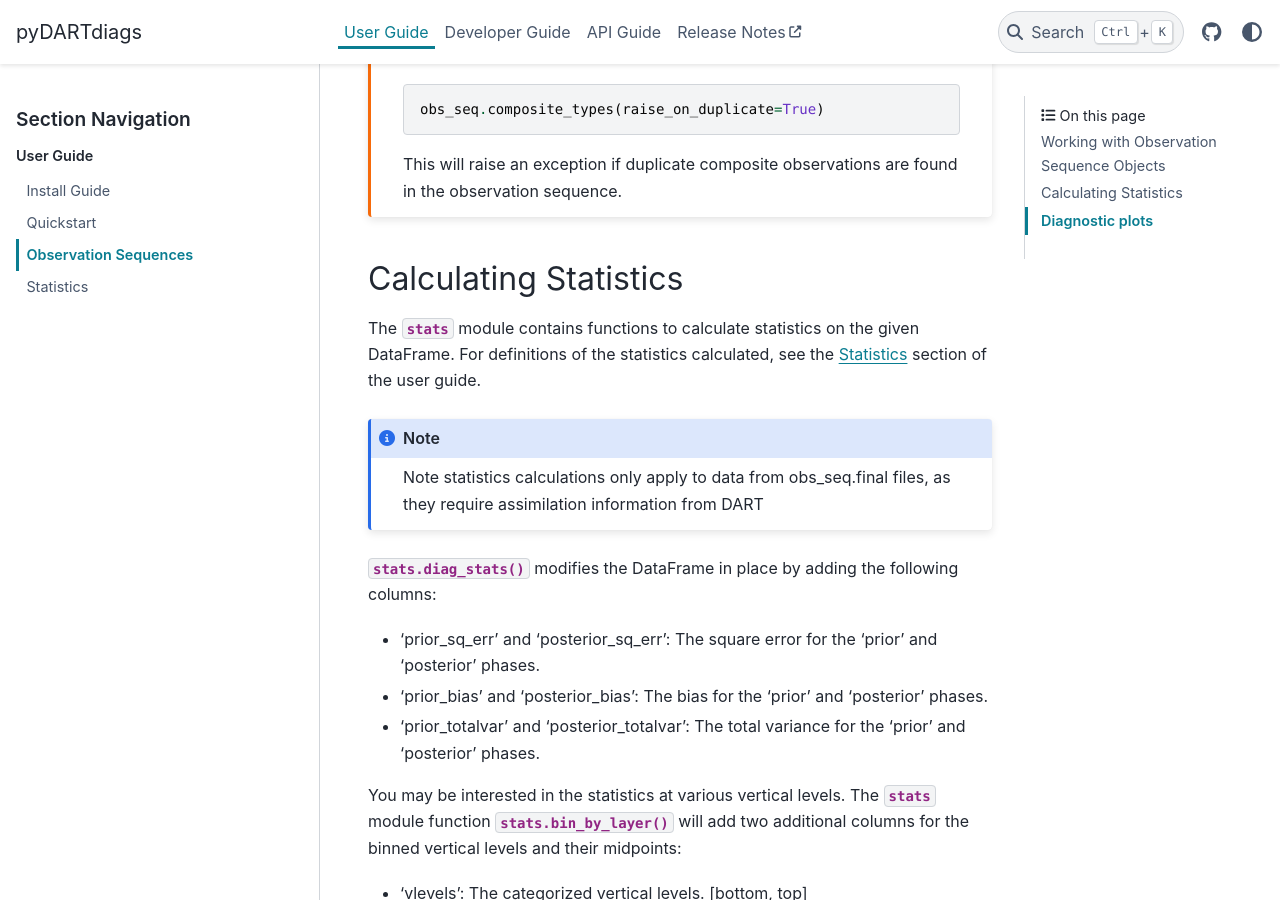
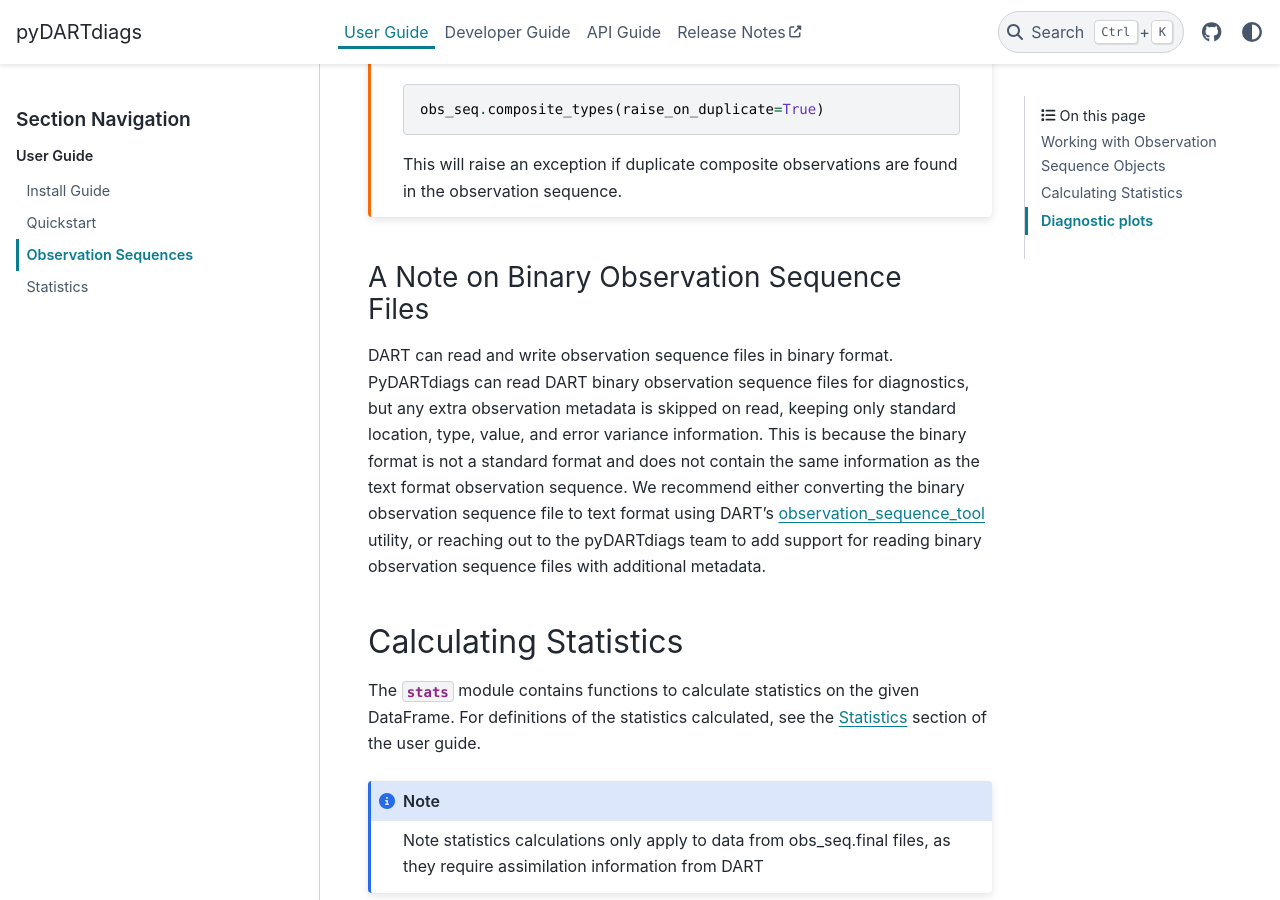
Before and after one commit to NCAR/pyDARTdiags, a Sphinx documentation site: the page built from docs/userguide/working-with-obsq.rst, in a window 1280 px wide and 900 px high, scrolled down 7166 px. Built offline with Sphinx 7.4.7 and the PyData theme 0.15.4, drawn with Linux system fonts in a browser that asks for light colours; pages that are not in the unit, such as notebooks, are missing from menus.

Commit message:
doc for binary observation sequences

```diff
--- a/docs/userguide/working-with-obsq.rst
+++ b/docs/userguide/working-with-obsq.rst
@@ -309,6 +309,19 @@ to the `composite_types` method:
 
     This will raise an exception if duplicate composite observations are found in the observation sequence.
 
+A Note on Binary Observation Sequence Files
+-------------------------------------------
+
+DART can read and write observation sequence files in binary format. PyDARTdiags can read DART binary observation
+sequence files for diagnostics, but any extra observation metadata is skipped on read, keeping only standard location, type,
+value, and error variance information. This is because the binary format is not a standard format and does not contain the
+same information as the text format observation sequence.  We recommend either converting the binary observation sequence file
+to text format using DART's
+`observation_sequence_tool <https://docs.dart.ucar.edu/en/latest/assimilation_code/programs/obs_sequence_tool/obs_sequence_tool.html#binary-to-ascii-and-back>`__
+utility, or reaching out to the pyDARTdiags team to add support for reading
+binary observation sequence files with additional metadata.
+
+
 Calculating Statistics
 =======================
 
```
